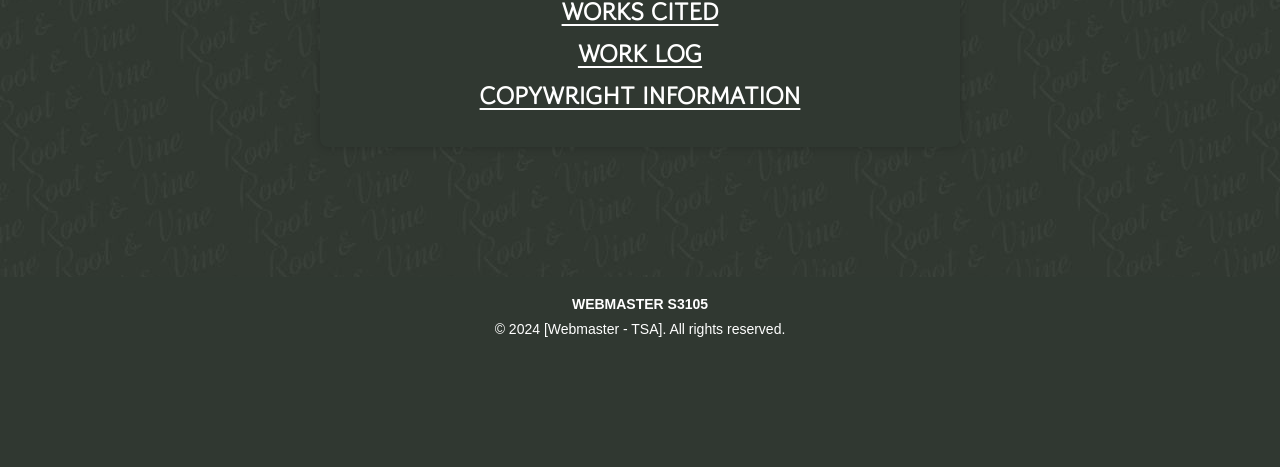
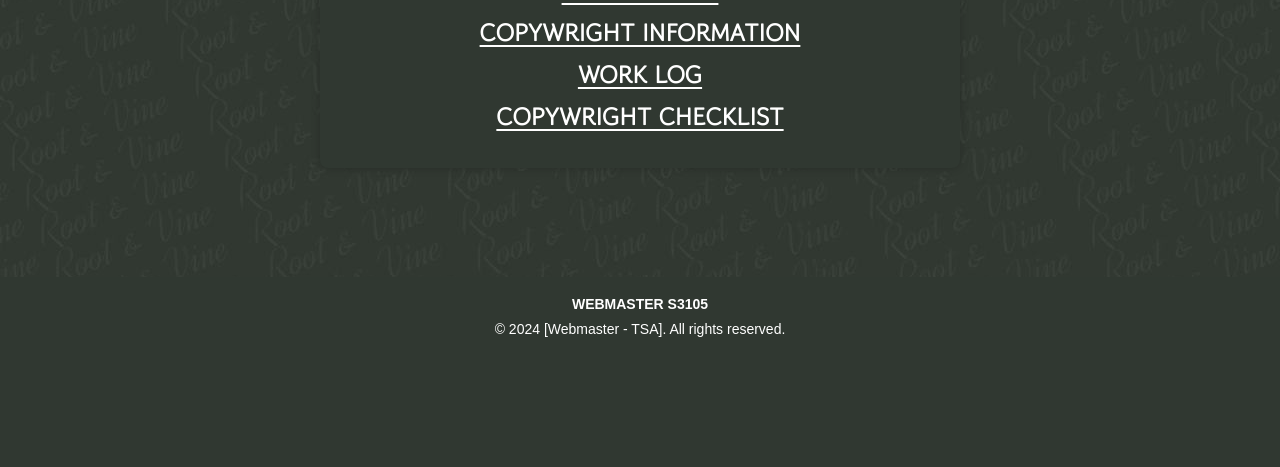
Before and after one commit to salomecastillo/TSA-Webmaster, a plain HTML site: page sources.html in a window 1280 px wide. Shown: the part 333-800 px from the top of the page. Drawn offline with Linux system fonts and the light colour scheme; a web font is replaced by a local one.

Commit message:
Update sources.html

```diff
--- a/sources.html
+++ b/sources.html
@@ -36,8 +36,9 @@
             <div class="content__box">
             <h1 style="color: white; font-size: 3rem; font-family:'Gowun Dodum', serif, bold;"> SOURCES: </h1>
             <p><a href="TSA-WorksCited.pdf" target="_blank" style="color: white; font-weight: bold; font-size: 1.5rem; font-family:'Gowun Dodum', serif, bold; text-decoration: underline;">WORKS CITED</a></p>
+            <p><a href="TSA-CopywrightInfo.pdf" target="_blank" style="color: white; font-weight: bold; font-size: 1.5rem; font-family:'Gowun Dodum', serif, bold; text-decoration: underline;">COPYWRIGHT INFORMATION</a></p>
             <p><a href="TSA-WorkLog.pdf" target="_blank" style="color: white; font-weight: bold; font-size: 1.5rem; font-family:'Gowun Dodum', serif, bold; text-decoration: underline;">WORK LOG</a></p>
-            <p><a href="TSA-Copywright.pdf" target="_blank" style="color: white; font-weight: bold; font-size: 1.5rem; font-family:'Gowun Dodum', serif, bold; text-decoration: underline;">COPYWRIGHT INFORMATION</a></p>
+            <p><a href="TSA-Copywright.pdf" target="_blank" style="color: white; font-weight: bold; font-size: 1.5rem; font-family:'Gowun Dodum', serif, bold; text-decoration: underline;">COPYWRIGHT CHECKLIST</a></p>
             </div>
         </div>
 
```
